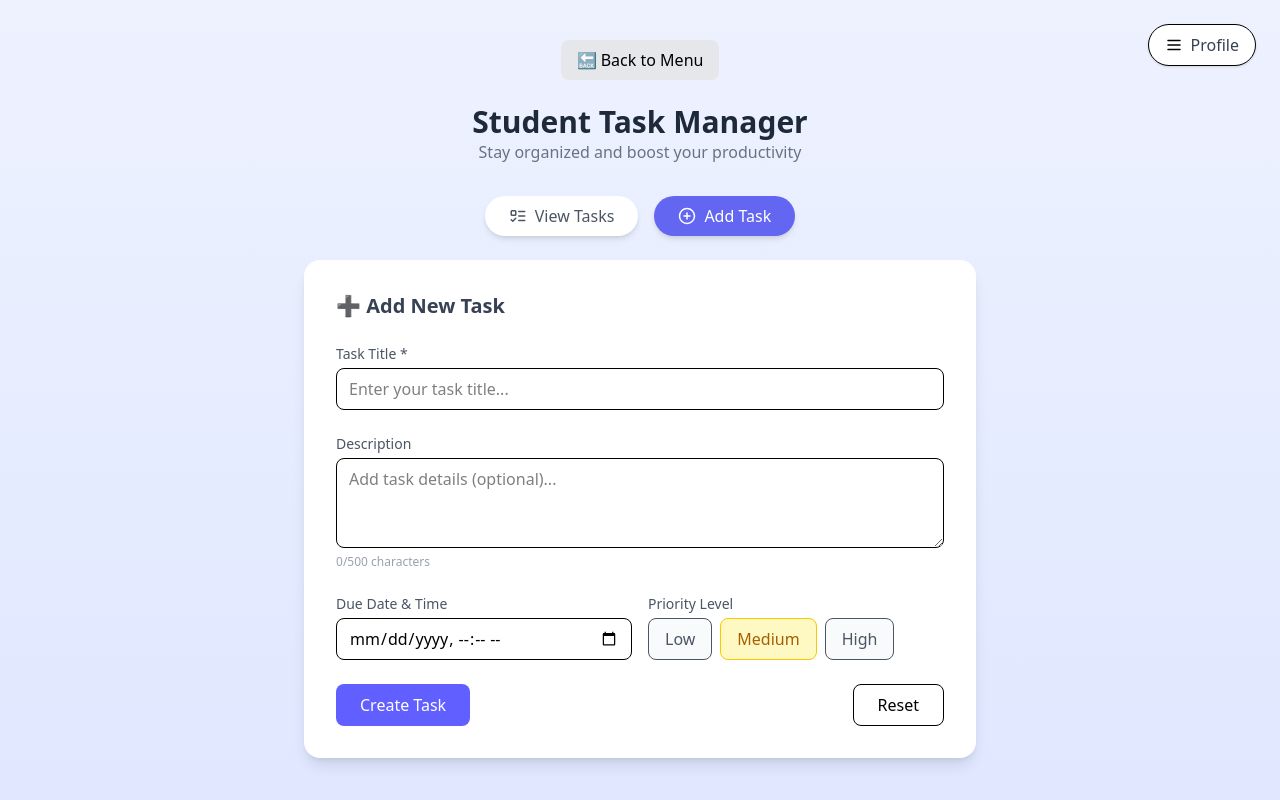
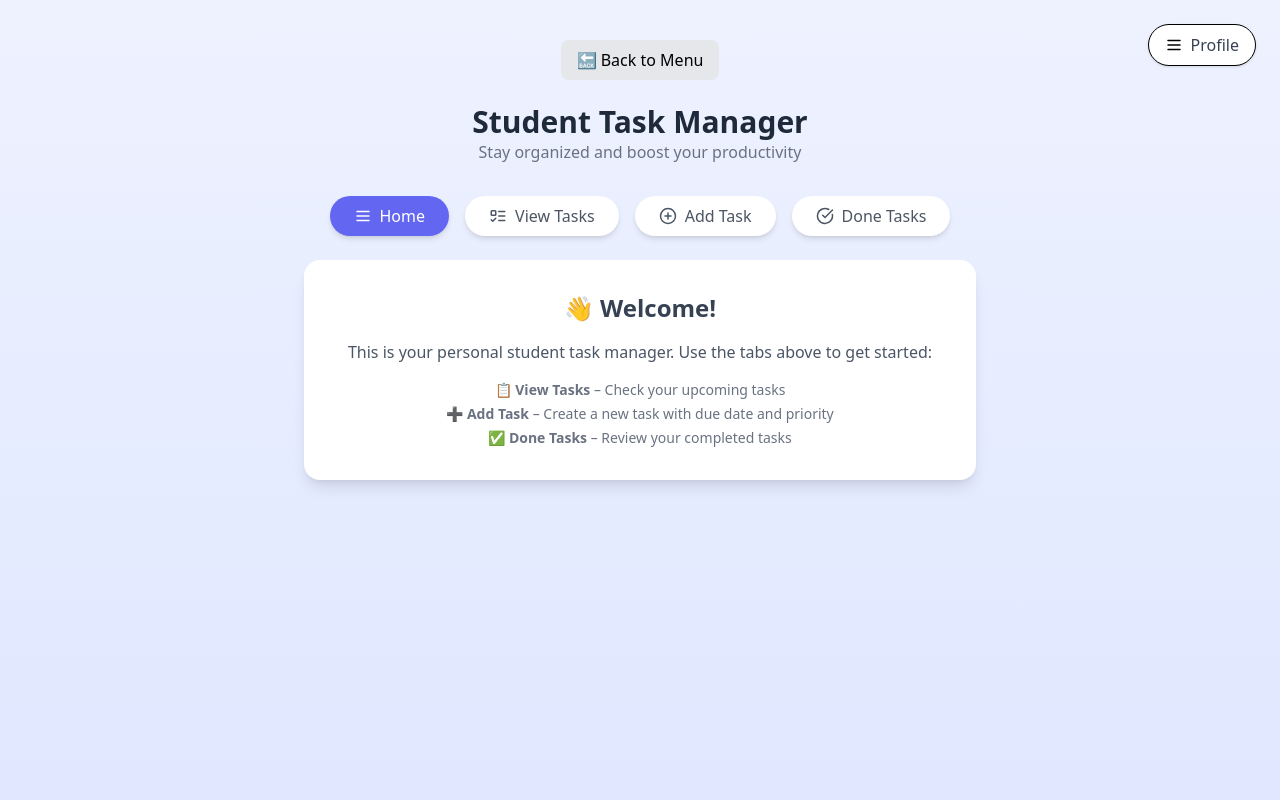
Before and after one commit to seansalabsab/Taskdumpster, a React (Vite) app: page /taskmanager in a window 1280 px wide. Built offline with nearby package versions, Linux system fonts and the light colour scheme.

Commit message:
Add Home/DoneTask Features

```diff
--- a/src/TaskManager.jsx
+++ b/src/TaskManager.jsx
@@ -1,23 +1,32 @@
 import { useState, useEffect } from "react";
-import { PlusCircle, ListTodo, Menu, LogOut, User } from "lucide-react";
+import {
+  PlusCircle,
+  ListTodo,
+  Menu,
+  LogOut,
+  User,
+  CheckCircle,
+  Trash2,
+} from "lucide-react";
 import { motion } from "framer-motion";
 import { useNavigate } from "react-router-dom";
 import { signOut } from "firebase/auth";
 import { auth, database } from "./firebase";
-import { ref, set, push, onValue, remove } from "firebase/database";
+import { ref, set, push, onValue, update, remove } from "firebase/database";
 
 export default function TaskManager() {
-  const [activeTab, setActiveTab] = useState("add");
+  const [activeTab, setActiveTab] = useState("home");
   const [taskTitle, setTaskTitle] = useState("");
   const [description, setDescription] = useState("");
   const [dueDate, setDueDate] = useState("");
   const [priority, setPriority] = useState("Medium");
   const [tasks, setTasks] = useState([]);
+  const [doneTasks, setDoneTasks] = useState([]);
+  const [confirmDelete, setConfirmDelete] = useState(null);
 
   const navigate = useNavigate();
   const user = auth.currentUser;
 
-  // 🔹 Load tasks from Firebase
   useEffect(() => {
     if (!user) return;
 
@@ -25,16 +34,21 @@ export default function TaskManager() {
     const unsubscribe = onValue(tasksRef, (snapshot) => {
       const data = snapshot.val();
       if (data) {
-        setTasks(Object.entries(data).map(([id, task]) => ({ id, ...task })));
+        const allTasks = Object.entries(data).map(([id, task]) => ({
+          id,
+          ...task,
+        }));
+        setTasks(allTasks.filter((task) => !task.completed));
+        setDoneTasks(allTasks.filter((task) => task.completed));
       } else {
         setTasks([]);
+        setDoneTasks([]);
       }
     });
 
     return () => unsubscribe();
   }, [user]);
 
-  // 🔹 Save new task to Firebase
   const handleSubmit = async (e) => {
     e.preventDefault();
     if (!taskTitle.trim() || !user) return;
@@ -49,9 +63,8 @@ export default function TaskManager() {
 
     try {
       const tasksRef = ref(database, "tasks/" + user.uid);
-      const newTaskRef = push(tasksRef); // auto-generate ID
+      const newTaskRef = push(tasksRef);
       await set(newTaskRef, newTask);
-
       resetForm();
       setActiveTab("view");
     } catch (err) {
@@ -66,15 +79,77 @@ export default function TaskManager() {
     setPriority("Medium");
   };
 
-  // 🔹 Delete task
   const handleDelete = async (taskId) => {
     if (!user) return;
     await remove(ref(database, `tasks/${user.uid}/${taskId}`));
+    setConfirmDelete(null);
+  };
+
+  const markAsDone = async (taskId) => {
+    if (!user) return;
+    const taskRef = ref(database, `tasks/${user.uid}/${taskId}`);
+    await update(taskRef, { completed: true });
+  };
+
+  const renderTaskList = (taskList, showDoneButton = true) => {
+    if (taskList.length === 0) {
+      return <p className="text-gray-500">No tasks in this category.</p>;
+    }
+
+    return (
+      <ul className="space-y-3">
+        {taskList.map((task) => (
+          <li
+            key={task.id}
+            className="p-4 border rounded-lg flex justify-between items-start"
+          >
+            <div>
+              <h3 className="font-medium text-gray-800">{task.title}</h3>
+              <p className="text-sm text-gray-500">{task.description}</p>
+              <p className="text-xs text-gray-400">
+                Due: {task.dueDate || "No deadline"} | Priority:{" "}
+                <span className="font-semibold">{task.priority}</span>
+              </p>
+            </div>
+
+            <div className="flex flex-col gap-2 items-end ml-4">
+              {showDoneButton && (
+                <button
+                  onClick={() => markAsDone(task.id)}
+                  className="text-green-600 hover:underline text-sm flex items-center gap-1"
+                >
+                  <CheckCircle size={16} /> Done
+                </button>
+              )}
+
+              <button
+                onClick={() =>
+                  confirmDelete === task.id
+                    ? handleDelete(task.id)
+                    : setConfirmDelete(task.id)
+                }
+                className="text-red-500 hover:underline text-sm flex items-center gap-1"
+              >
+                <Trash2 size={16} />
+                {confirmDelete === task.id ? "Confirm?" : "Delete"}
+              </button>
+              {confirmDelete === task.id && (
+                <button
+                  onClick={() => setConfirmDelete(null)}
+                  className="text-xs text-gray-400 hover:underline"
+                >
+                  Cancel
+                </button>
+              )}
+            </div>
+          </li>
+        ))}
+      </ul>
+    );
   };
 
   return (
     <div className="min-h-screen bg-gradient-to-b from-indigo-50 to-indigo-100 flex flex-col items-center justify-start py-10">
-      {/* 🔙 Back Button */}
       <button
         onClick={() => navigate("/menu")}
         className="mb-6 px-4 py-2 rounded-lg bg-gray-200 hover:bg-gray-300"
@@ -82,7 +157,6 @@ export default function TaskManager() {
         🔙 Back to Menu
       </button>
 
-      {/* Header */}
       <div className="text-center mb-8">
         <h1 className="text-3xl font-bold text-gray-800">Student Task Manager</h1>
         <p className="text-gray-500">Stay organized and boost your productivity</p>
@@ -90,38 +164,41 @@ export default function TaskManager() {
 
       {/* Tabs */}
       <div className="flex space-x-4 mb-6">
+        {["home", "view", "add", "done"].map((tab) => {
+        const icons = {
+          home: <Menu size={18} />,
+          view: <ListTodo size={18} />,
+          add: <PlusCircle size={18} />,
+          done: <CheckCircle size={18} />,
+        };
+        const labels = {
+          home: "Home",
+          view: "View Tasks",
+          add: "Add Task",
+          done: "Done Tasks",
+        };
+
+          return (
             <motion.button
-          onClick={() => setActiveTab("view")}
+              key={tab}
+              onClick={() => setActiveTab(tab)}
               whileTap={{ scale: 0.95 }}
               animate={{
                 backgroundColor:
-              activeTab === "view" ? "rgb(99 102 241)" : "rgb(255 255 255)",
+                  activeTab === tab ? "rgb(99 102 241)" : "rgb(255 255 255)",
                 color:
-              activeTab === "view" ? "rgb(255 255 255)" : "rgb(75 85 99)",
+                  activeTab === tab ? "rgb(255 255 255)" : "rgb(75 85 99)",
               }}
               transition={{ duration: 0.2 }}
               className="px-6 py-2 rounded-full shadow-md flex items-center gap-2"
             >
-          <ListTodo size={18} /> View Tasks
+              {icons[tab]} {labels[tab]}
             </motion.button>
-
-        <motion.button
-          onClick={() => setActiveTab("add")}
-          whileTap={{ scale: 0.95 }}
-          animate={{
-            backgroundColor:
-              activeTab === "add" ? "rgb(99 102 241)" : "rgb(255 255 255)",
-            color:
-              activeTab === "add" ? "rgb(255 255 255)" : "rgb(75 85 99)",
-          }}
-          transition={{ duration: 0.2 }}
-          className="px-6 py-2 rounded-full shadow-md flex items-center gap-2"
-        >
-          <PlusCircle size={18} /> Add Task
-        </motion.button>
+          );
+        })}
       </div>
 
-      {/* Card */}
+      {/* Card Content */}
       <motion.div
         key={activeTab}
         initial={{ opacity: 0, y: 10 }}
@@ -129,13 +206,24 @@ export default function TaskManager() {
         transition={{ duration: 0.4 }}
         className="bg-white w-full max-w-2xl rounded-2xl shadow-lg p-8"
       >
-        {activeTab === "add" ? (
+        {activeTab === "home" ? (
+    <div className="text-center space-y-4">
+      <h2 className="text-2xl font-semibold text-gray-700">👋 Welcome!</h2>
+      <p className="text-gray-600">
+        This is your personal student task manager. Use the tabs above to get started:
+      </p>
+      <ul className="text-gray-500 text-sm space-y-1">
+        <li>📋 <strong>View Tasks</strong> – Check your upcoming tasks</li>
+        <li>➕ <strong>Add Task</strong> – Create a new task with due date and priority</li>
+        <li>✅ <strong>Done Tasks</strong> – Review your completed tasks</li>
+      </ul>
+    </div>
+        ):activeTab === "add" ? (
           <form onSubmit={handleSubmit} className="space-y-6">
             <h2 className="text-xl font-semibold text-gray-700 flex items-center gap-2">
               ➕ Add New Task
             </h2>
 
-            {/* Title */}
             <div>
               <label className="block text-sm font-medium text-gray-600 mb-1">
                 Task Title *
@@ -150,7 +238,6 @@ export default function TaskManager() {
               />
             </div>
 
-            {/* Description */}
             <div>
               <label className="block text-sm font-medium text-gray-600 mb-1">
                 Description
@@ -168,7 +255,6 @@ export default function TaskManager() {
               </p>
             </div>
 
-            {/* Date + Priority */}
             <div className="grid grid-cols-2 gap-4">
               <div>
                                 <label className="block text-sm font-medium text-gray-600 mb-1">
@@ -205,7 +291,6 @@ export default function TaskManager() {
               </div>
             </div>
 
-            {/* Actions */}
             <div className="flex justify-between">
               <button
                 type="submit"
@@ -222,38 +307,19 @@ export default function TaskManager() {
               </button>
             </div>
           </form>
-        ) : (
+        ) : activeTab === "view" ? (
           <div>
             <h2 className="text-xl font-semibold text-gray-700 flex items-center gap-2 mb-4">
               📋 Task List
             </h2>
-            {tasks.length === 0 ? (
-              <p className="text-gray-500">No tasks yet. Add one to get started!</p>
+            {renderTaskList(tasks, true)}
+          </div>
         ) : (
-              <ul className="space-y-3">
-                {tasks.map((task) => (
-                  <li
-                    key={task.id}
-                    className="p-4 border rounded-lg flex justify-between items-center"
-                  >
           <div>
-                      <h3 className="font-medium text-gray-800">{task.title}</h3>
-                      <p className="text-sm text-gray-500">{task.description}</p>
-                      <p className="text-xs text-gray-400">
-                        Due: {task.dueDate || "No deadline"} | Priority:{" "}
-                        <span className="font-semibold">{task.priority}</span>
-                      </p>
-                    </div>
-                    <button
-                      onClick={() => handleDelete(task.id)}
-                      className="text-red-500 hover:underline text-sm"
-                    >
-                      ❌ Delete
-                    </button>
-                  </li>
-                ))}
-              </ul>
-            )}
+            <h2 className="text-xl font-semibold text-gray-700 flex items-center gap-2 mb-4">
+              ✅ Completed Tasks
+            </h2>
+            {renderTaskList(doneTasks, false)}
           </div>
         )}
       </motion.div>
@@ -266,7 +332,6 @@ export default function TaskManager() {
             <span className="font-medium text-gray-700">Profile</span>
           </button>
 
-          {/* Dropdown */}
           <div className="absolute right-0 mt-2 w-48 bg-white rounded-lg shadow-lg opacity-0 group-hover:opacity-100 transition-opacity duration-200 z-10">
             <button
               onClick={() => navigate("/profile")}
```
Lines whose indentation alone changed are shown as unchanged.
